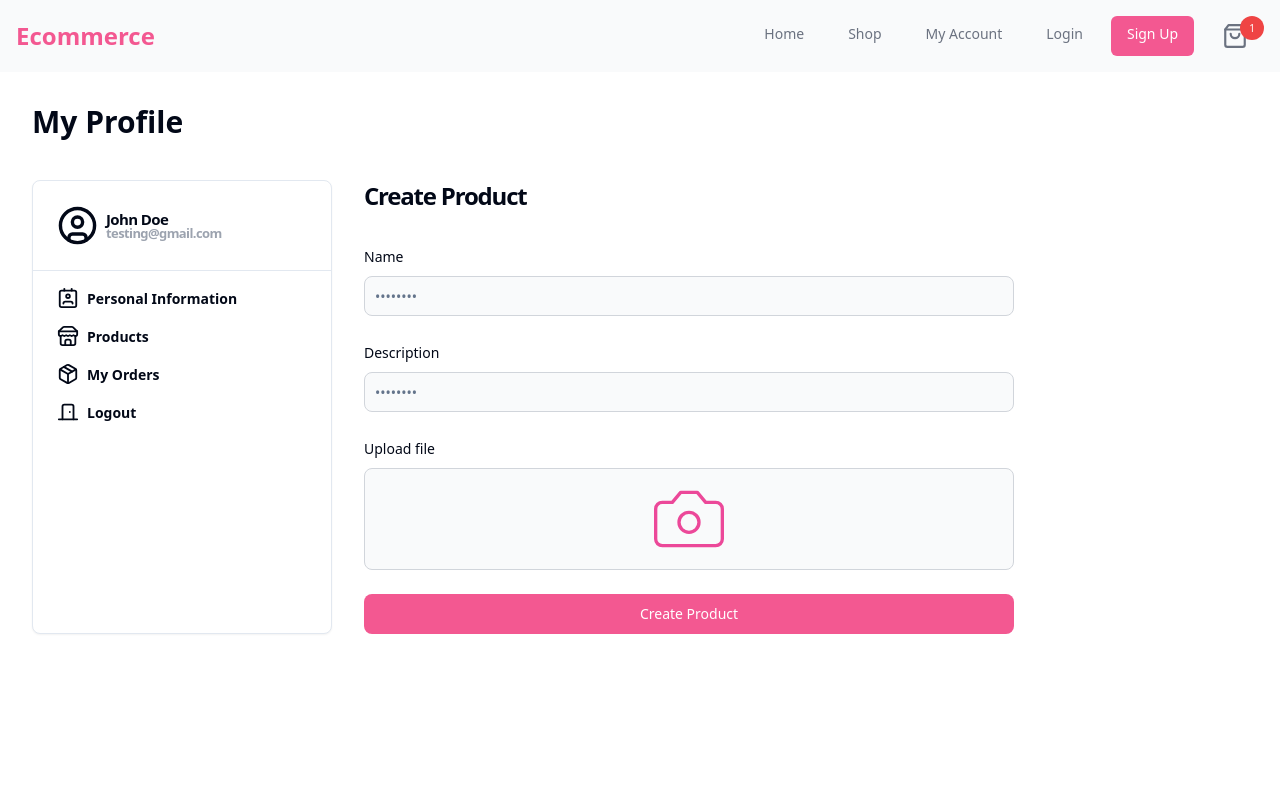
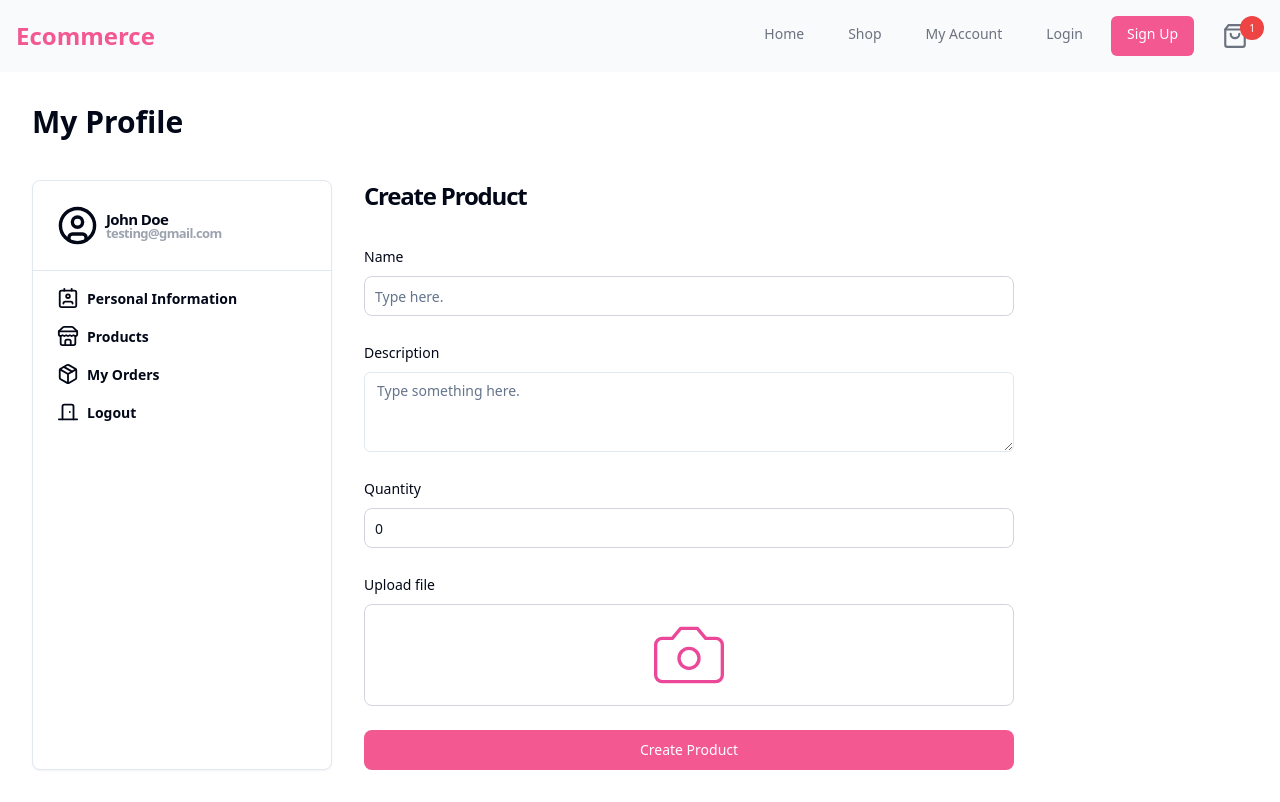
Before and after one commit to lehao190/Ecommerce-Nextjs, a Next.js app: page /account in a window 1280 px wide. Built offline with nearby package versions, Linux system fonts and the light colour scheme.

Commit message:
Add create product component

```diff
--- a/src/app/login/page.tsx
+++ b/src/app/login/page.tsx
@@ -87,7 +87,16 @@ const Login = () => {
 
             {
               <FormComponent<TLoginFields>
-                fieldNames={['email', 'password']}
+                fieldNames={[
+                  {
+                    field: 'email',
+                    type: 'text'
+                  },
+                  {
+                    field: 'password',
+                    type: 'password'
+                  }
+                ]}
                 form={form}
                 onSubmit={onSubmit}
               >
--- a/src/app/register/page.tsx
+++ b/src/app/register/page.tsx
@@ -190,7 +190,24 @@ const Register = () => {
             {alertMessage ? AlertComponent(alertMessage) : null}
 
             <FormComponent<Omit<TSignUpFields, 'avatar'>>
-              fieldNames={['username', 'email', 'password', 'confirmPassword']}
+              fieldNames={[
+                {
+                  field: 'username',
+                  type: 'text',
+                },
+                {
+                  field: 'email',
+                  type: 'text',
+                },
+                {
+                  field: 'password',
+                  type: 'password',
+                },
+                {
+                  field: 'confirmPassword',
+                  type: 'password',
+                },
+              ]}
               form={form}
               onSubmit={onSubmit}
             >
@@ -203,7 +220,7 @@ const Register = () => {
                     <FormControl>
                       <label
                         htmlFor="avatar-input"
-                        className="cursor-pointer flex justify-center items-center bg-gray-50 border border-gray-300 text-gray-900 sm:text-sm rounded-lg w-full p-2.5 dark:bg-gray-700 dark:border-gray-600 dark:placeholder-gray-400 dark:text-white dark:focus:ring-blue-500 dark:focus:border-blue-500"
+                        className="cursor-pointer flex justify-center items-center border border-gray-300 text-gray-900 sm:text-sm rounded-lg w-full p-2.5 dark:bg-gray-700 dark:border-gray-600 dark:placeholder-gray-400 dark:text-white dark:focus:ring-blue-500 dark:focus:border-blue-500"
                       >
                         {avatar ? (
                           <Avatar className="h-[80px] w-[80px]">
--- a/src/components/customs/account/product/CreateProduct.tsx
+++ b/src/components/customs/account/product/CreateProduct.tsx
@@ -22,7 +22,6 @@ import { AlertComponent } from '@/components/customs/callouts/Alert';
 import { parse } from 'graphql';
 import { handleRequest } from '@/utils/handle-requests';
 import FormComponent from '@/components/customs/forms/Form';
-import { Textarea } from "@/components/ui/textarea"
 
 // Sign up response type
 type TCreateProductResponse = {
@@ -54,8 +53,8 @@ const createProductSchema = z
       .min(20, {
         message: 'Desciption must be at leaset 20 characters.'
       }),
-    quantity: z.number().positive(),
-    avatar: z
+    quantity: z.coerce.number().positive(),
+    image: z
       .custom<File>()
       .refine((file) => file.size < ONE_MEGABYTE, {
         message: 'The file must be below 1 MB.'
@@ -74,7 +73,7 @@ const CreateProduct = () => {
   const router = useRouter();
 
   const [loading, setLoading] = useState(false);
-  const [avatar, setAvatar] = useState<string | undefined>(undefined);
+  const [image, setImage] = useState<string | undefined>(undefined);
   const [alertMessage, setAlertMessage] = useState('');
 
   const form = useForm<TProductFields>({
@@ -90,8 +89,8 @@ const CreateProduct = () => {
   //   let base64Avatar: string | null = null;
 
   //   // Converting image file to base64 encoding if chosen
-  //   if (values.avatar) {
-  //     base64Avatar = await convertFileToBase64(values.avatar);
+  //   if (values.image) {
+  //     base64Avatar = await convertFileToBase64(values.image);
   //   }
 
   //   const signUpCredentials = parse(gql`
@@ -99,14 +98,14 @@ const CreateProduct = () => {
   //       $username: String!
   //       $email: String!
   //       $password: String!
-  //       $avatar: String
+  //       $image: String
   //     ) {
   //       register(
   //         registerInput: {
   //           username: $username
   //           email: $email
   //           password: $password
-  //           avatar: $avatar
+  //           image: $image
   //         }
   //       ) {
   //         id
@@ -122,7 +121,7 @@ const CreateProduct = () => {
   //       username: values.username,
   //       email: values.email,
   //       password: values.password,
-  //       avatar: base64Avatar
+  //       image: base64Avatar
   //     }
   //   );
 
@@ -135,6 +134,8 @@ const CreateProduct = () => {
   // };
 
   const onSubmit = async (values: z.infer<typeof createProductSchema>) => {
+    console.log('Submit: ', values);
+
     // setLoading(true);
 
     // const isSignUpSuccess = await signUp(values);
@@ -172,27 +173,38 @@ const CreateProduct = () => {
 
       {alertMessage ? AlertComponent(alertMessage) : null}
 
-      {/* <Textarea placeholder="Type your message here." /> */}
-
-      <FormComponent<Omit<TProductFields, 'avatar'>>
-        fieldNames={['name', 'description']}
+      <FormComponent<Omit<TProductFields, 'image'>>
+        fieldNames={[
+          {
+            field: 'name',
+            type: 'text',
+          },
+          {
+            field: 'description',
+            type: 'textarea',
+          },
+          {
+            field: 'quantity',
+            type: 'number',
+          },
+        ]}
         form={form}
         onSubmit={onSubmit}
       >
         <FormField
           control={form.control}
-          name="avatar"
+          name="image"
           render={({ field }) => (
             <FormItem>
               <FormLabel>Upload file</FormLabel>
               <FormControl>
                 <label
-                  htmlFor="avatar-input"
-                  className="cursor-pointer flex justify-center items-center bg-gray-50 border border-gray-300 text-gray-900 sm:text-sm rounded-lg w-full p-2.5 dark:bg-gray-700 dark:border-gray-600 dark:placeholder-gray-400 dark:text-white dark:focus:ring-blue-500 dark:focus:border-blue-500"
+                  htmlFor="image-input"
+                  className="cursor-pointer flex justify-center items-center border border-gray-300 text-gray-900 sm:text-sm rounded-lg w-full p-2.5 dark:bg-gray-700 dark:border-gray-600 dark:placeholder-gray-400 dark:text-white dark:focus:ring-blue-500 dark:focus:border-blue-500"
                 >
-                  {avatar ? (
+                  {image ? (
                     <Avatar className="h-[80px] w-[80px]">
-                      <AvatarImage src={avatar} />
+                      <AvatarImage src={image} />
                       <AvatarFallback className="bg-inherit">
                         <XCircle size={80} strokeWidth={1} color="red" />
                       </AvatarFallback>
@@ -206,15 +218,15 @@ const CreateProduct = () => {
                   )}
 
                   <Input
-                    id="avatar-input"
+                    id="image-input"
                     type="file"
                     onChange={(e) => {
                       field.onChange(e.target.files ? e.target.files[0] : null);
 
                       if (e.target.files?.length) {
-                        setAvatar(URL.createObjectURL(e.target.files[0]));
+                        setImage(URL.createObjectURL(e.target.files[0]));
                       } else {
-                        setAvatar(undefined);
+                        setImage(undefined);
                       }
                     }}
                     className="hidden"
--- a/src/components/customs/forms/Form.tsx
+++ b/src/components/customs/forms/Form.tsx
@@ -8,17 +8,33 @@ import {
 } from '@/components/ui/form';
 import { Input } from '@/components/ui/input';
 import React from 'react';
-import { FieldValues, Path, SubmitHandler, UseFormReturn } from 'react-hook-form';
+import {
+  FieldValues,
+  Path,
+  SubmitHandler,
+  UseFormReturn
+} from 'react-hook-form';
+import { Textarea } from '@/components/ui/textarea';
+
+type TField<T> = {
+  field: Path<T>;
+  type: 'text' | 'password' | 'number' | 'textarea';
+};
 
 type props<T extends FieldValues> = {
-  fieldNames: Path<T>[];
+  fieldNames: TField<T>[];
   form: UseFormReturn<T>;
   onSubmit: SubmitHandler<T>;
   children?: React.ReactNode;
 };
 
 // Reusable Form
-const FormComponent = <T extends FieldValues,>({ fieldNames, form, onSubmit, children }: props<T>) => {
+const FormComponent = <T extends FieldValues>({
+  fieldNames,
+  form,
+  onSubmit,
+  children
+}: props<T>) => {
   return (
     <Form {...form}>
       <form
@@ -28,33 +44,38 @@ const FormComponent = <T extends FieldValues,>({ fieldNames, form, onSubmit, chi
         {fieldNames.map((fieldName, index) => (
           <FormField
             key={index}
-            name={fieldName}
+            name={fieldName.field}
             control={form.control}
             render={({ field }) => (
               <FormItem>
                 <FormLabel>
-                  {fieldName === 'confirmPassword'
+                  {fieldName.field === 'confirmPassword'
                     ? 'Confirm password'
-                    : fieldName.charAt(0).toUpperCase() + fieldName.slice(1)}
+                    : fieldName.field.charAt(0).toUpperCase() +
+                      fieldName.field.slice(1)}
                 </FormLabel>
                 <FormControl>
+                  {fieldName.type === 'textarea' ? (
+                    <Textarea
+                      placeholder="Type something here."
+                      {...field}
+                    />
+                  ) : (
                     <Input
-                    type={
-                      fieldName === 'password' ||
-                      fieldName === 'confirmPassword'
-                        ? 'password'
-                        : 'text'
-                    }
-                    className="bg-gray-50 border border-gray-300 text-gray-900 sm:text-sm rounded-lg block w-full p-2.5 dark:bg-gray-700 dark:border-gray-600 dark:placeholder-gray-400 dark:text-white dark:focus:ring-blue-500 dark:focus:border-blue-500"
+                      type={fieldName.type}
+                      className="border border-gray-300 text-gray-900 sm:text-sm rounded-lg block w-full p-2.5 dark:bg-gray-700 dark:border-gray-600 dark:placeholder-gray-400 dark:text-white dark:focus:ring-blue-500 dark:focus:border-blue-500"
                       placeholder={
-                      fieldName === 'email'
+                        fieldName.field === 'email'
                           ? 'john@gmail.com'
-                        : fieldName === 'username'
+                          : fieldName.field === 'username'
                           ? 'John Doe'
-                        : '••••••••'
+                          : fieldName.type === 'password'
+                          ? '••••••••'
+                          : 'Type here.'
                       }
                       {...field}
                     />
+                  )}
                 </FormControl>
                 <FormMessage />
               </FormItem>
--- a/src/components/customs/sidebars/AccountSidebar.tsx
+++ b/src/components/customs/sidebars/AccountSidebar.tsx
@@ -42,8 +42,8 @@ const AccountSidebar = () => {
 
       <CardContent>
         <ul>
-          {menuItems.map((item) => (
-            <li className="mt-4 hover:text-gray-500 cursor-pointer">
+          {menuItems.map((item, index) => (
+            <li key={index} className="mt-4 hover:text-gray-500 cursor-pointer">
               <div className="flex items-center">
                 {item.icon}
 
```
Lines whose indentation alone changed are shown as unchanged.
